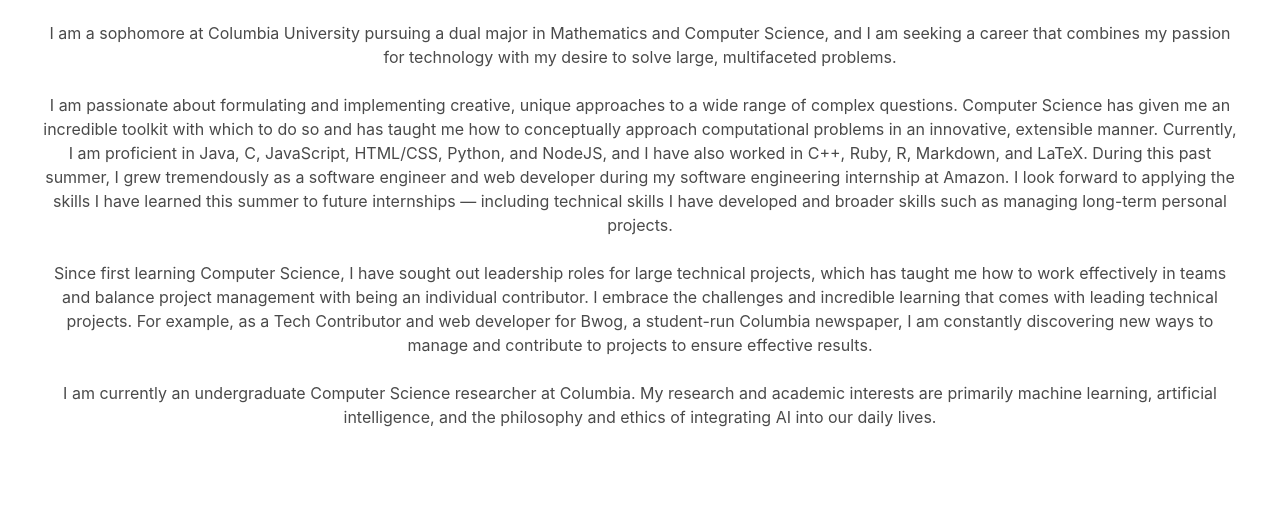
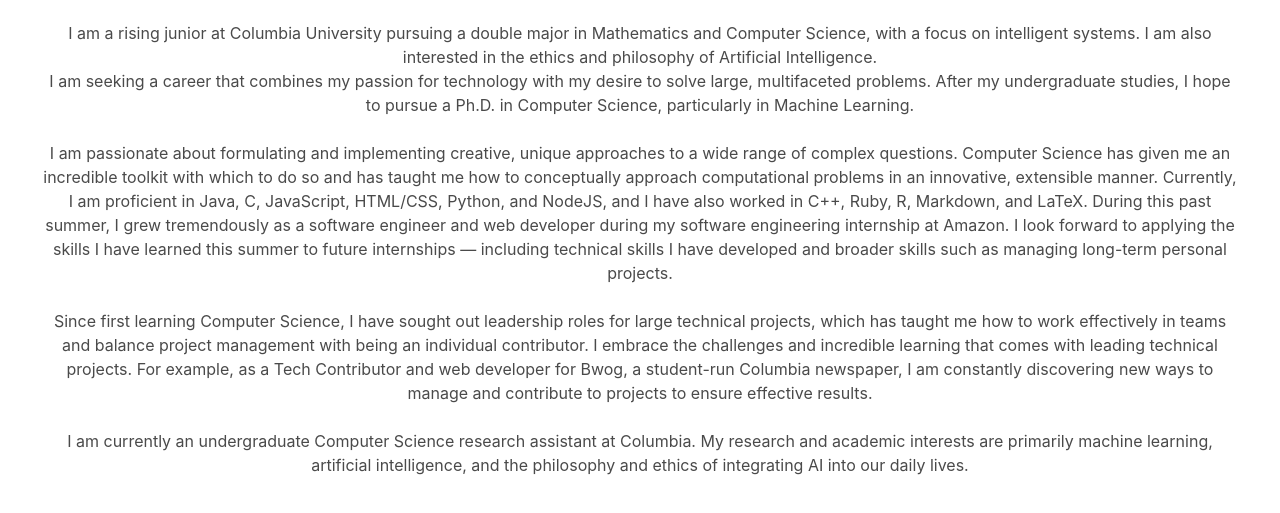
Before and after one commit to cassmarcussen/personal_website, a plain HTML site: page index.html in a window 1280 px wide. Shown: the part 501-1014 px from the top of the page. Before the commit the page ends 972 px from the top, so only its background shows below. Drawn offline with nearby package versions, Linux system fonts and the light colour scheme.

Commit message:
Updating main information

```diff
--- a/index.html
+++ b/index.html
@@ -89,7 +89,8 @@
                         <div class="tile is-parent is-vertical">
                           <article class="tile is-child" id="bio">
                             <h1 class="title">About Me</h1>
-                            <p>I am a sophomore at Columbia University pursuing a dual major in Mathematics and Computer Science, and I am seeking a career that combines my passion for technology with my desire to solve large, multifaceted problems.</p>
+                            <p>I am a rising junior at Columbia University pursuing a double major in Mathematics and Computer Science, with a focus on intelligent systems. I am also interested in the ethics and philosophy of Artificial Intelligence. </p>
+                            <p>I am seeking a career that combines my passion for technology with my desire to solve large, multifaceted problems. After my undergraduate studies, I hope to pursue a Ph.D. in Computer Science, particularly in Machine Learning.</p>
                             <p style="color: white;">---</p>
                             <p>I am passionate about formulating and implementing creative, unique approaches to a wide range of complex questions.
                                 Computer Science has given me an incredible toolkit with which to do so and has taught me how to conceptually approach computational problems in an innovative, extensible manner.
@@ -103,7 +104,7 @@
                                 For example, as a Tech Contributor and web developer for Bwog, a student-run Columbia newspaper, I am constantly discovering new ways to manage and contribute to projects to ensure effective results.
                             </p>
                             <p style="color: white;">---</p>
-                            <p>I am currently an undergraduate Computer Science researcher at Columbia. My research and academic interests are primarily machine learning, artificial intelligence, and the philosophy and ethics of integrating AI into our daily lives.
+                            <p>I am currently an undergraduate Computer Science research assistant at Columbia. My research and academic interests are primarily machine learning, artificial intelligence, and the philosophy and ethics of integrating AI into our daily lives.
                             </p>
                             </article>
                         </div>
```
